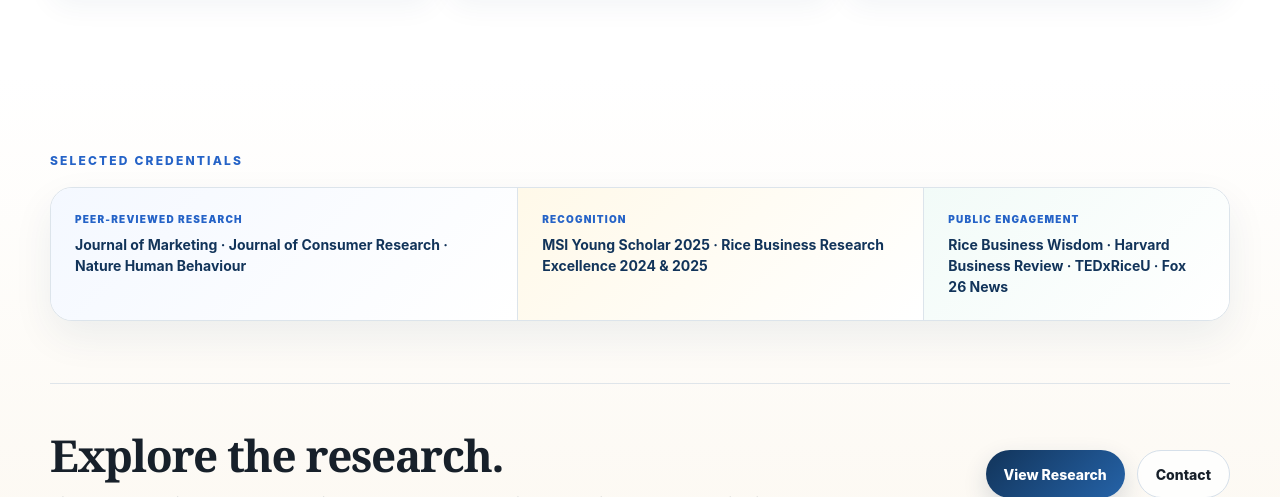
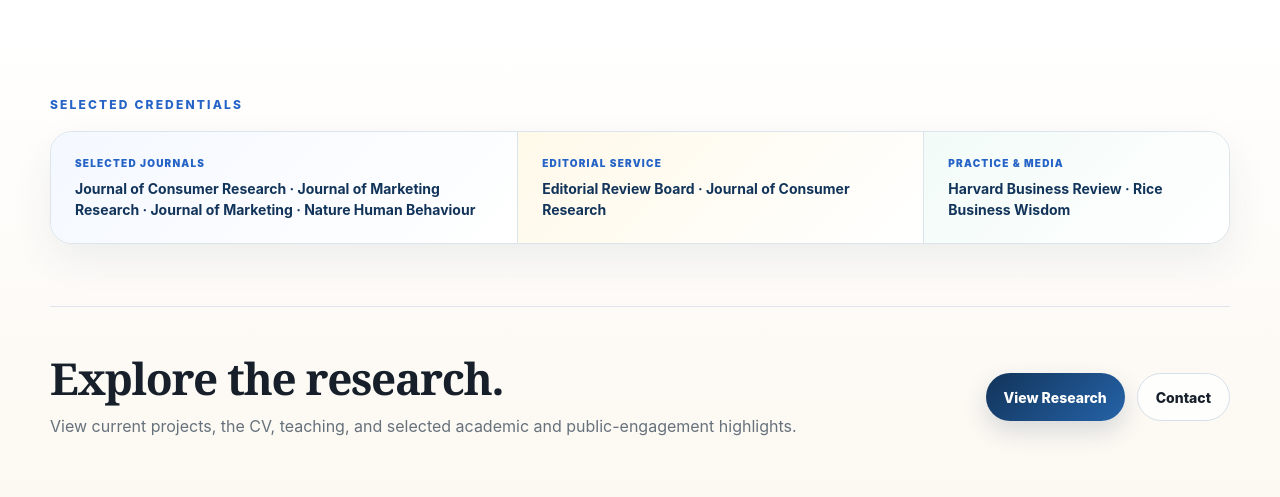
Before and after one commit to blessingmay1/jaechung, a plain HTML site: page index.html in a window 1280 px wide. Shown: the part 2238-2735 px from the top of the page. Drawn offline with Linux system fonts and the light colour scheme.

Commit message:
Streamline homepage credentials for academic and consulting audiences

```diff
--- a/index.html
+++ b/index.html
@@ -94,7 +94,7 @@
 
       <div class="hero-copy hero-expert-copy">
         <p><strong>I study how technology-mediated environments shape consumer identity, value, and choice.</strong></p>
-        <p>My research combines experiments with natural shocks, marketplace data, and large-scale digital traces to understand what people trust, value, choose, and believe as markets evolve. My work appears in leading marketing journals, including the <em>Journal of Consumer Research</em>, <em>Journal of Marketing Research</em>, and <em>Journal of Marketing</em>, as well as interdisciplinary journals such as <em>Nature Human Behaviour</em>. My research has also been featured in leading practitioner outlets, including <em>Harvard Business Review</em>. I currently serve on the Editorial Review Board of the <em>Journal of Consumer Research</em>, contributing to its rigorous peer-review process and to the advancement of consumer research.</p>
+        <p>My research combines experiments with natural shocks, marketplace data, and large-scale digital traces to understand what people trust, value, choose, and believe as markets evolve. My work appears in leading marketing and interdisciplinary journals and has been featured in <em>Harvard Business Review</em>. I also serve on the Editorial Review Board of the <em>Journal of Consumer Research</em>.</p>
       </div>
 
       <div class="button-row">
@@ -157,9 +157,9 @@
   <div class="container">
     <p class="eyebrow">SELECTED CREDENTIALS</p>
     <div class="credibility-grid">
-      <a href="publications.html"><span>PEER-REVIEWED RESEARCH</span><strong>Journal of Marketing · Journal of Consumer Research · Nature Human Behaviour</strong></a>
-      <a href="highlights.html"><span>RECOGNITION</span><strong>MSI Young Scholar 2025 · Rice Business Research Excellence 2024 &amp; 2025</strong></a>
-      <a href="highlights.html"><span>PUBLIC ENGAGEMENT</span><strong>Rice Business Wisdom · Harvard Business Review · TEDxRiceU · Fox 26 News</strong></a>
+      <a href="publications.html"><span>SELECTED JOURNALS</span><strong>Journal of Consumer Research · Journal of Marketing Research · Journal of Marketing · Nature Human Behaviour</strong></a>
+      <a href="assets/Jaeyeon_Chung_CV.pdf?v=2026-09-21" target="_blank" rel="noopener"><span>EDITORIAL SERVICE</span><strong>Editorial Review Board · Journal of Consumer Research</strong></a>
+      <a href="highlights.html"><span>PRACTICE &amp; MEDIA</span><strong>Harvard Business Review · Rice Business Wisdom</strong></a>
     </div>
     <div class="final-cta">
       <div><h2>Explore the research.</h2><p>View current projects, the CV, teaching, and selected academic and public-engagement highlights.</p></div>
```
